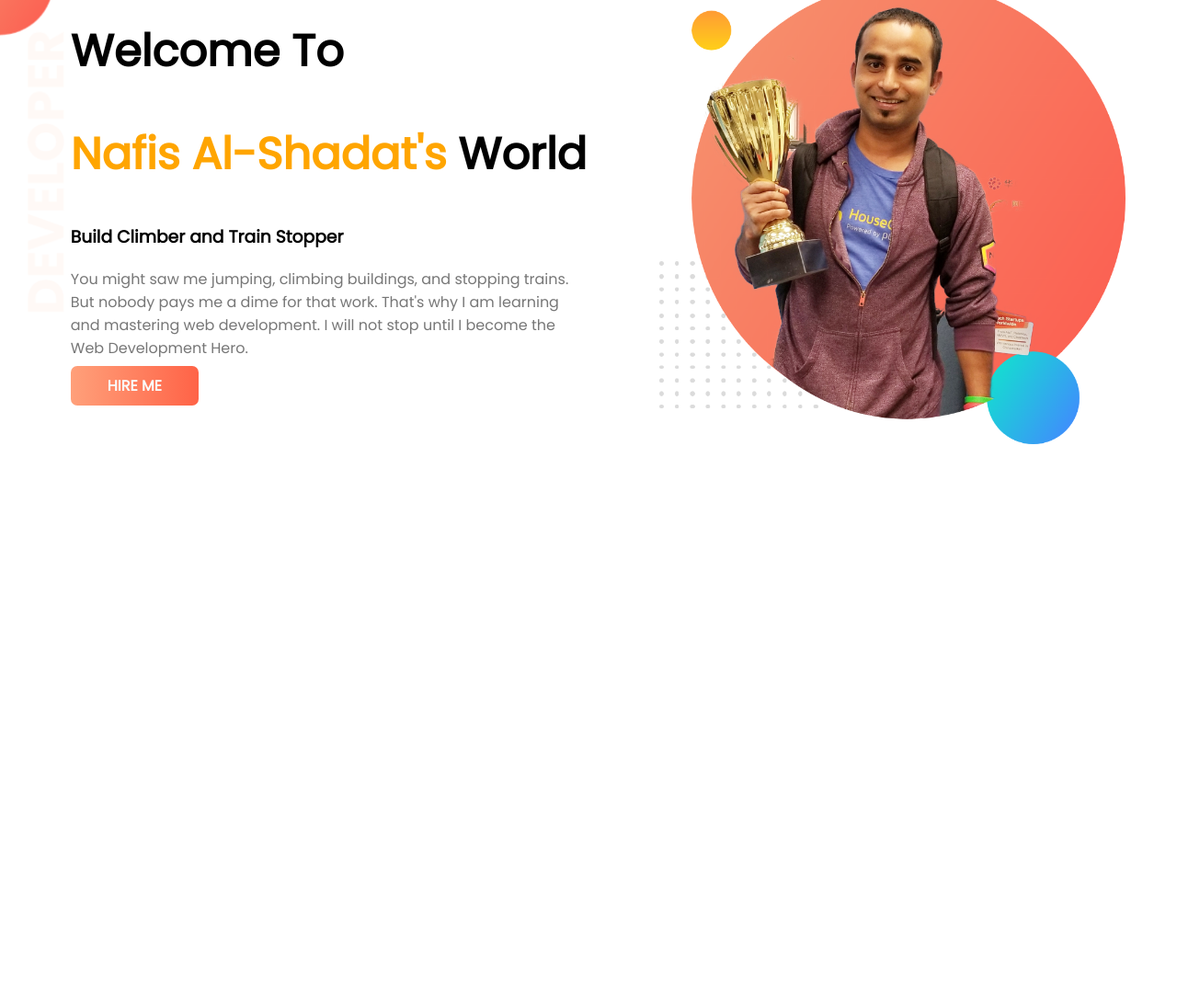
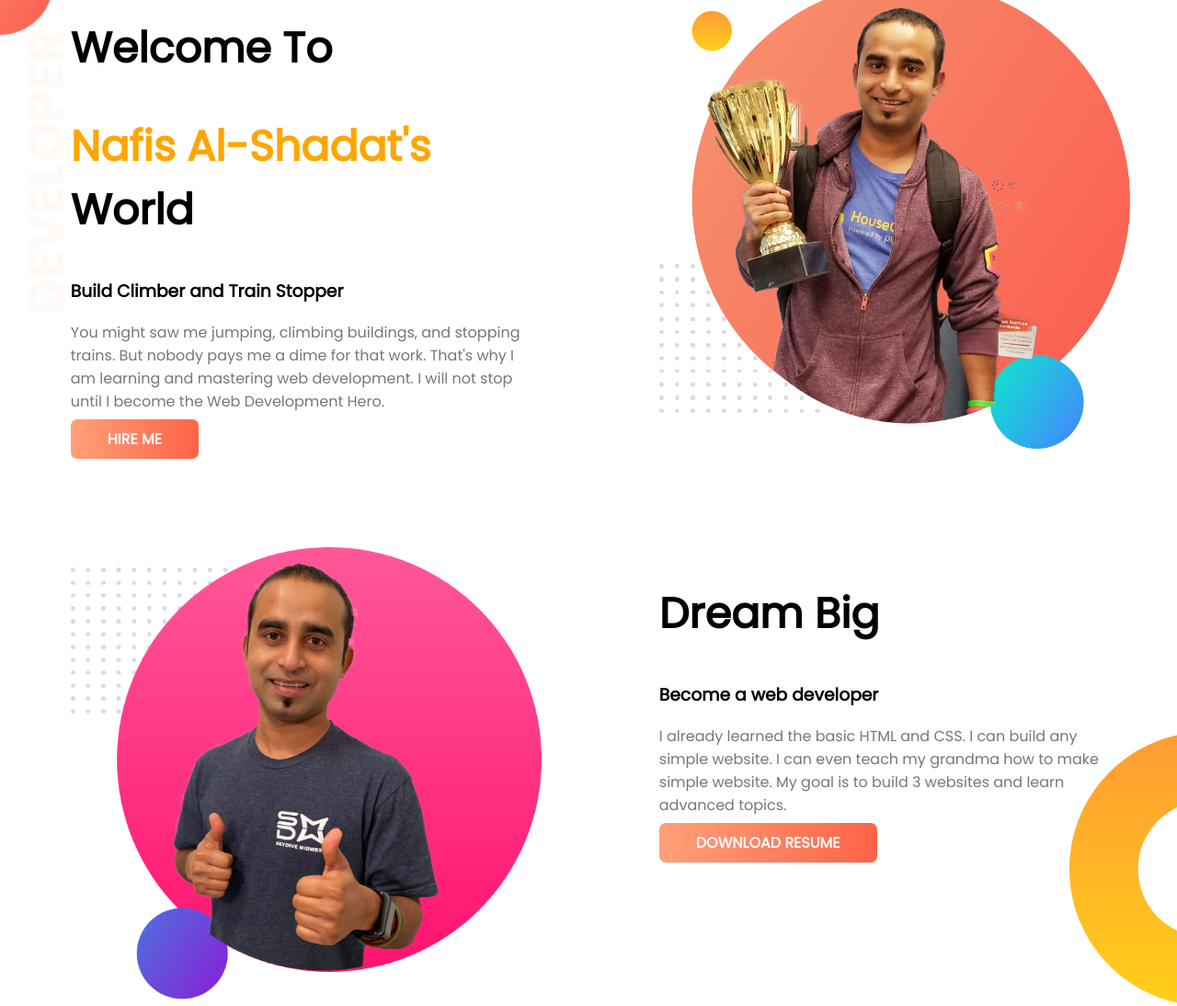
Before and after one commit to Nafis-Al-Shadat/Portfolio-1, a plain HTML site: page index.html in a window 1280 px wide. Shown: the part 20-1114 px from the top of the page at 92% size. Before the commit the page ends 800 px from the top, so only its background shows below. Drawn offline with Linux system fonts and the light colour scheme.

Commit message:
dream added

```diff
--- a/index.html
+++ b/index.html
@@ -11,7 +11,7 @@
     <link rel="stylesheet" href="style.css">
 </head>
 <body>
-    <section class="flexible">
+    <section class="flexible top-bg-img">
         <div class="half-width padding">
             <h1>Welcome To</h1>
             <h1><span class="orange-color">Nafis Al-Shadat's </span>World</h1>
@@ -23,5 +23,16 @@
             <img src="images/jhankar.png" alt="">
         </div>
     </section>
+    <section class="flexible dream-bg">
+        <div class="half-width padding">
+            <img src="images/jhankar2.png" alt="">
+        </div>
+        <div class="half-width padding">
+            <h1>Dream Big</h1>
+            <h3>Become a web developer</h3>
+            <p class="grey">I already learned the basic HTML and CSS. I can build any simple website. I can even teach my grandma how to make simple website. My goal is to build 3 websites and learn advanced topics.</p>
+            <a href=""class="button">DOWNLOAD RESUME</a>
+        </div>
+    </section>
 </body>
 </html>
--- a/style.css
+++ b/style.css
@@ -5,17 +5,22 @@ body {
 
 .flexible {
     display: flex;
+
+}
+
+.top-bg-img {
     background-image: url('images/top-banner.png');
     background-repeat: no-repeat;
+    margin-bottom: 100px;
 }
 
-
 .half-width {
-    width: 50%;
+    width: 40%;
+    margin: 0 4% 0 6%;
 }
 
 div img {
-    width: 90%;
+    width: 100%;
 }
 
 .orange-color {
@@ -23,12 +28,10 @@ div img {
 }
 
 h1 {
-    font-size: 48px;
+    font-size: 46px;
 }
 
-.padding {
-    padding-left: 6%;
-}
+
 
 .grey {
     color: #777;
@@ -42,3 +45,9 @@ h1 {
     font-weight: 700;
     border-radius: 7px;
 }
+
+.dream-bg {
+    background-image: url('images/dream-bg.png');
+    background-repeat: no-repeat;
+    background-position: right bottom;
+}
```
